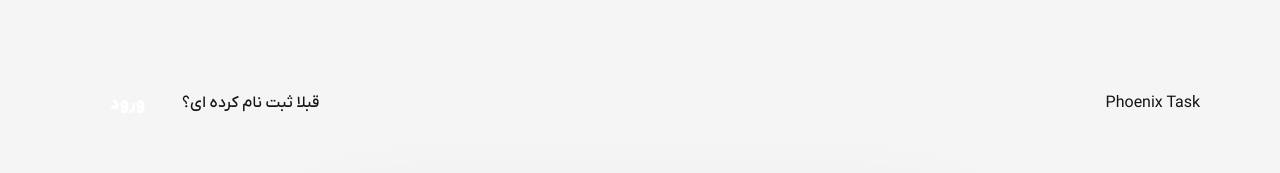
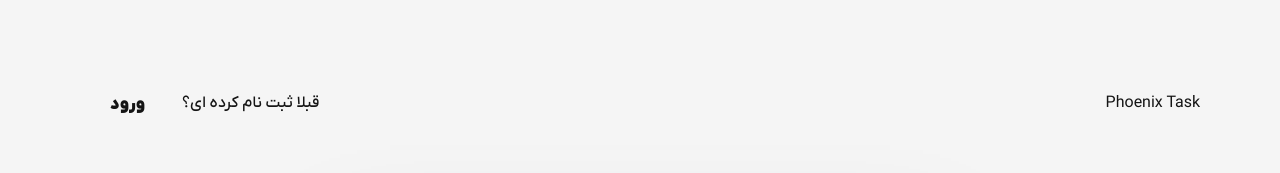
Before and after one commit to AMN2080/PhoenixTask, a Next.js app: page /register in a window 1280 px wide. Shown: the top 173 px of the page. Built offline with nearby package versions, Linux system fonts and the light colour scheme.

Commit message:
add theme

```diff
--- a/src/app/(portal)/layout.tsx
+++ b/src/app/(portal)/layout.tsx
@@ -20,12 +20,12 @@ export default function AuthLayout({ children }: AuthLayoutProps) {
               : "قبلا ثبت نام کرده ای؟"}
           </h6>
           <Link
-            className="text-white text-center p-[10px] bg-brand-primary w-[95px] h-[40px] rounded-[6px]"
+            className="text-center p-[10px] bg-brand-primary w-[95px] h-[40px] rounded-[6px]"
             weight="800"
             size="S"
             to={currentPath === "/login" ? "/register" : "/login"}
           >
-            {currentPath === "/login" ? "ثبت نام" : "ورود"}
+            {currentPath === "/login" ? "ثبت‌نام" : "ورود"}
           </Link>
         </div>
       </header>
--- a/src/app/layout.tsx
+++ b/src/app/layout.tsx
@@ -1,18 +1,18 @@
 import type { Metadata } from "next";
 import "./globals.css";
+
+interface RootLayoutProps {
+  children: React.ReactNode;
+}
 
 export const metadata: Metadata = {
   title: "Phoenix Task",
   description: "a web-app for everything",
 };
 
-export default function RootLayout({
-  children,
-}: Readonly<{
-  children: React.ReactNode;
-}>) {
+export default function RootLayout({ children }: Readonly<RootLayoutProps>) {
   return (
-    <html dir="rtl" lang="fa">
+    <html dir="rtl" lang="fa" data-theme="default">
       <body>{children}</body>
     </html>
   );
--- a/tailwind.config.ts
+++ b/tailwind.config.ts
@@ -28,12 +28,24 @@ const config: Config = {
   daisyui: {
     themes: [
       {
-        mytheme: {
+        default: {
           primary: "#ff9800",
           "primary-content": "#fff",
           secondary: "#fbbf24",
-          // background: "#333333",
           background: "#f5f5f5",
+          accent: "#ff5722",
+          neutral: "#757575",
+          "base-100": "#f5f5f5",
+          info: "#2196f3",
+          success: "#4caf50",
+          warning: "#ffc107",
+          error: "#f44336",
+        },
+        themeone: {
+          primary: "#ff9800",
+          "primary-content": "#fff",
+          secondary: "#fbbf24",
+          background: "#333333",
           accent: "#ff5722",
           neutral: "#757575",
           "base-100": "#f5f5f5",
```
